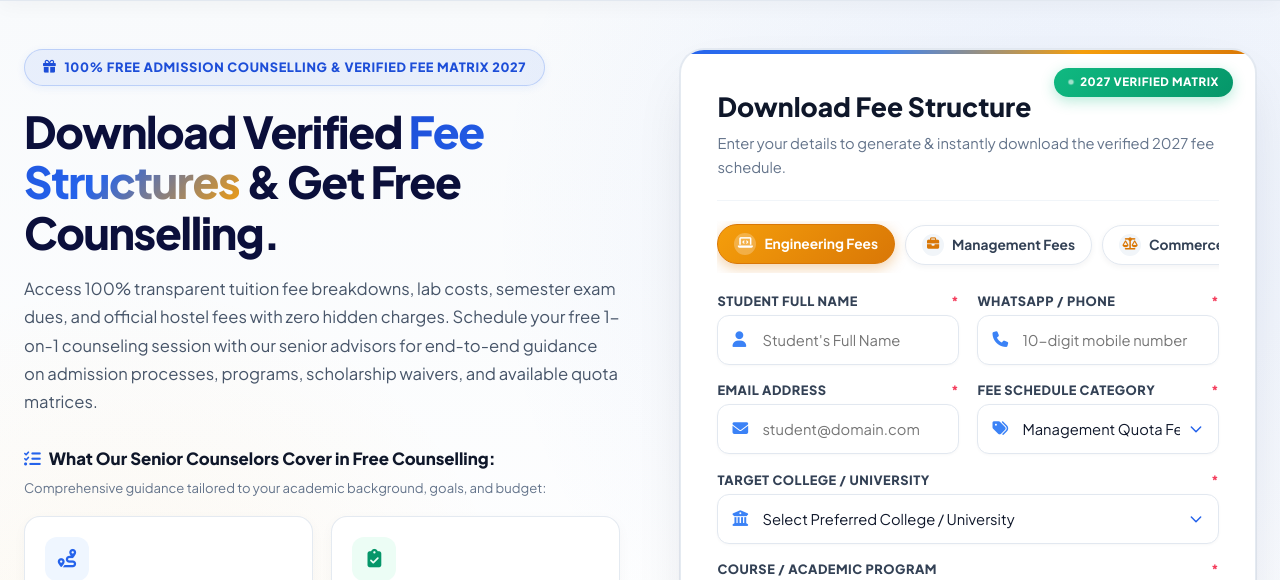
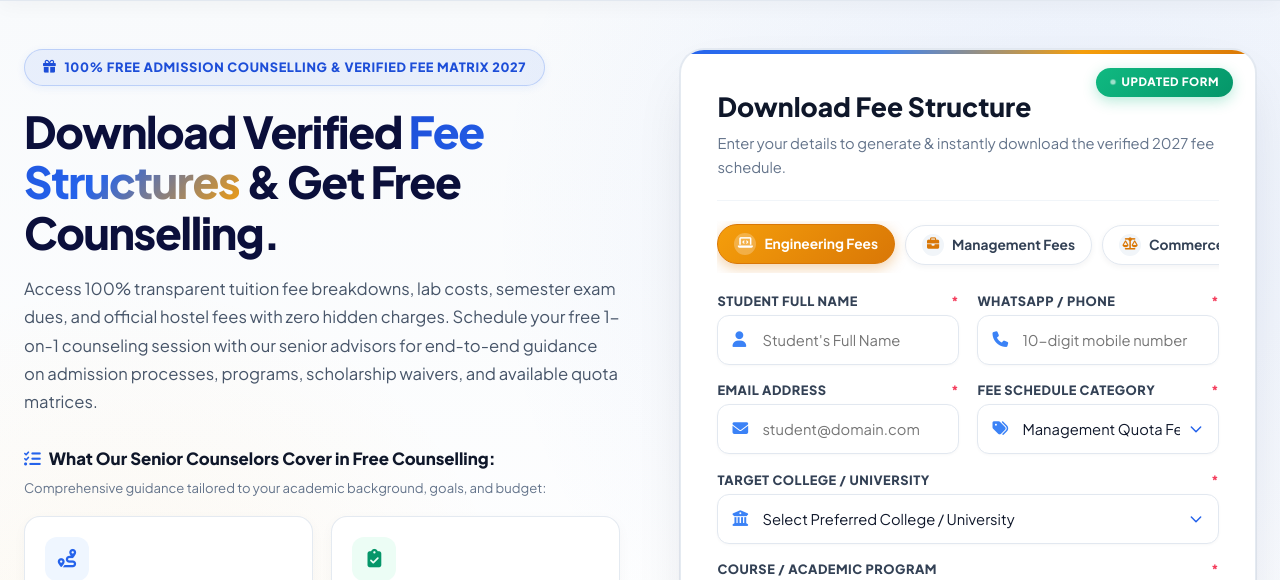
Before and after one commit to Samifarhan52/EC, a website: page fee-structure.html in a window 1280 px wide. Shown: the part 140-720 px from the top of the page. Drawn offline with Linux system fonts and the light colour scheme.

Commit message:
feat(forms): update badge text to 'Updated Form' across all form pages

```diff
--- a/fee-structure.html
+++ b/fee-structure.html
@@ -919,7 +919,7 @@
         <div class="fee-form-card-wrap">
           <div class="card-intake-badge">
             <span class="live-dot"></span>
-            <span>2027 Verified Matrix</span>
+            <span>Updated Form</span>
           </div>
 
           <div class="form-box-header" style="margin-bottom: 1.25rem;">
```
Also changed, not shown: enquiry.html (+1 -1 lines).
